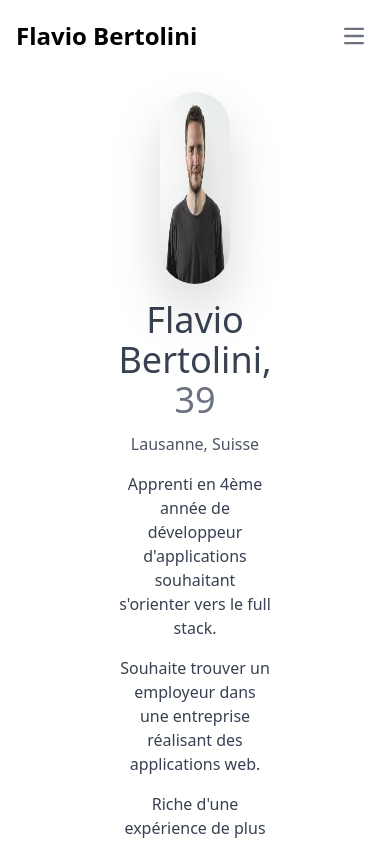
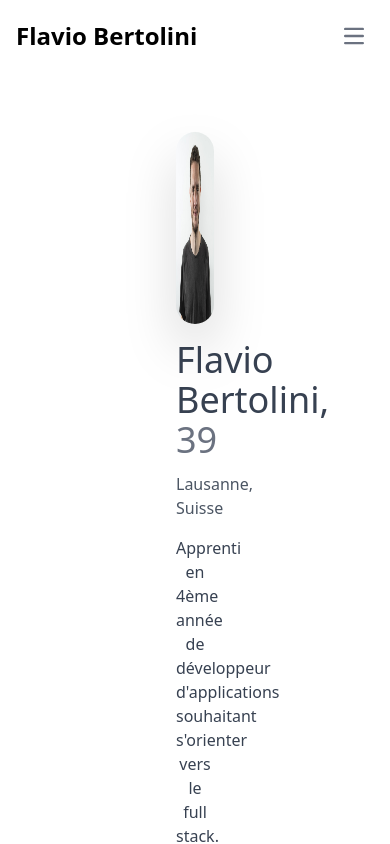
Before and after one commit to netanonima/netanonima.github.io, a Vue app: page / in a window 390 px wide. Shown: the top 844 px of the page. Built offline with nearby package versions, Linux system fonts and the light colour scheme.

Commit message:
accueil, formations et expériences d'avantage responsive

```diff
--- a/src/components/Experiences.vue
+++ b/src/components/Experiences.vue
@@ -4,8 +4,8 @@
 
 <template>
   <div class="flex flex-col items-center mt-10">
-    <div class="mx-96">
-      <ol class="relative border-l border-gray-200 dark:border-gray-700">
+    <div class="w-full px-4 md:px-0 md:max-w-2xl lg:max-w-4xl xl:max-w-5xl">
+      <ol class="relative md:border-l border-gray-200 dark:border-gray-700">
         <div class="content-center">
           <ol class="relative border-l border-gray-200 dark:border-gray-700">
             <li class="mb-10 ml-6">
@@ -101,7 +101,7 @@
 
 <style scoped>
 .circle {
-  @apply absolute flex items-center justify-center w-6 h-6 bg-blue-100 rounded-full -left-3 ring-8 ring-white dark:ring-gray-900 dark:bg-blue-900;
+  @apply absolute flex items-center justify-center w-6 h-6 bg-blue-100 rounded-full -left-3 ring-8 ring-white dark:ring-gray-900 dark:bg-blue-900 md:block;
 }
 .title {
   @apply mb-2 text-2xl font-medium text-gray-700 dark:text-white;
--- a/src/components/Home.vue
+++ b/src/components/Home.vue
@@ -3,11 +3,14 @@ import moment from 'moment'
 </script>
 
 <template>
-  <div class="flex flex-col items-center">
+  <div class="flex flex-col items-center mt-10">
+    <div class="w-full px-4 md:px-0 md:max-w-2xl lg:max-w-4xl xl:max-w-5xl">
+
       <div class="mb-4">
         <img class="w-48 h-48 rounded-full drop-shadow-2xl mx-auto" src="./../assets/home/photoCV.png" alt="Rounded avatar">
       </div>
-    <div class="text-center border-b pb-12 mx-96">
+
+      <div class="text-center border-b pb-12">
         <h1 class="text-4xl font-medium text-gray-700">
           Flavio Bertolini,
           <span class="font-light text-gray-500">
@@ -27,9 +30,10 @@ import moment from 'moment'
           Riche d'une expérience de plus de 15 ans dans le commerce de détail dont 5 en tant que cadre, j'ai décidé de me reconvertir dans le développement d'applications car c'était une passion de longue date.
         </p>
       </div>
+
+    </div>
   </div>
 </template>
-
 
 <style scoped>
 
--- a/src/components/Studies.vue
+++ b/src/components/Studies.vue
@@ -4,8 +4,8 @@
 
 <template>
   <div class="flex flex-col items-center mt-10">
-    <div class="mx-96">
-      <ol class="relative border-l border-gray-200 dark:border-gray-700">
+    <div class="w-full px-4 md:px-0 md:max-w-2xl lg:max-w-4xl xl:max-w-5xl">
+      <ol class="relative md:border-l border-gray-200 dark:border-gray-700">
         <div class="content-center">
           <ol class="relative border-l border-gray-200 dark:border-gray-700">
             <li class="mb-10 ml-6">
@@ -102,7 +102,7 @@
 
 <style scoped>
 .circle {
-  @apply absolute flex items-center justify-center w-6 h-6 bg-blue-100 rounded-full -left-3 ring-8 ring-white dark:ring-gray-900 dark:bg-blue-900;
+  @apply absolute flex items-center justify-center w-6 h-6 bg-blue-100 rounded-full -left-3 ring-8 ring-white dark:ring-gray-900 dark:bg-blue-900 md:block;
 }
 .title {
   @apply mb-2 text-2xl font-medium text-gray-700 dark:text-white;
```
Lines whose indentation alone changed are shown as unchanged.
